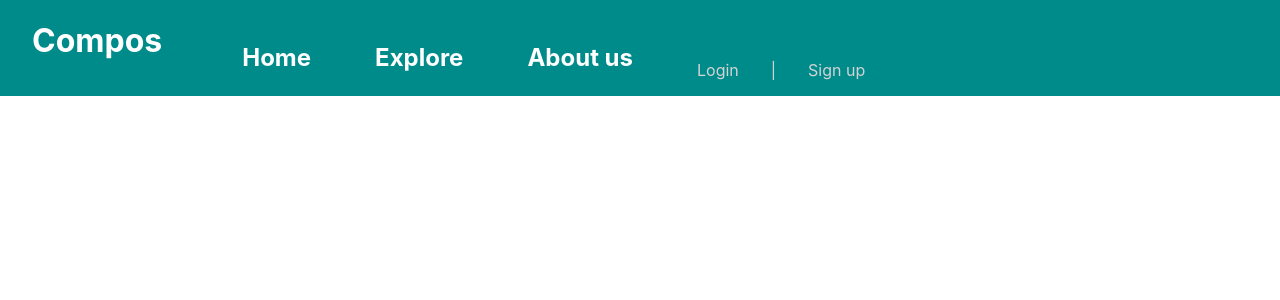
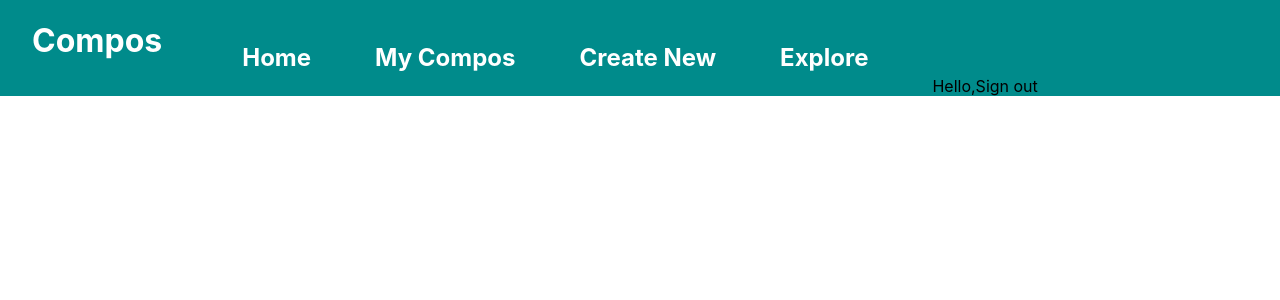
Before and after one commit to NotPako/Compos, a React (Create React App) app: page /login in a window 1280 px wide. Both pictures are taken after a click on the button "Log in". Shown: the top 300 px of the page. Built offline with nearby package versions, Linux system fonts and the light colour scheme; data requests are answered from the project's data file.

Commit message:
now login works puto perfectly

```diff
--- a/src/Components/Header/Header.jsx
+++ b/src/Components/Header/Header.jsx
@@ -4,19 +4,20 @@ import LoggedHeader from '../LoggedHeader/LoggedHeader';
 import UnloggedHeader from '../UnloggedHeader/UnloggedHeader';
 import { useUserContext } from '../../Providers/LoggedUserProvider';
 import './Header.css';
-import { useEffect } from 'react';
 
 const Header = () => {
 
-
+    const user = useUserContext();
 
     return (
 
     <div className='headerDesign'>
             <h1 className='titleDesign'>Compos</h1>
-
+            {user === null ? (
                 <UnloggedHeader/>
-
+            ) : (
+                <LoggedHeader/>
+            )}
 
 
     </div>
--- a/src/Components/LoggedHeader/LoggedHeader.jsx
+++ b/src/Components/LoggedHeader/LoggedHeader.jsx
@@ -21,7 +21,7 @@ const LoggedHeader = () => {
         <div className="linkDesign" onClick={()=>setTimeout(()=>{navigate("/createnew")},250)}>Create New</div>
         <div className="linkDesign" onClick={()=>setTimeout(()=>{navigate("/explore")},250)}>Explore</div>
         <div className="profileDesign">Hello, {user.username}</div>
-        <div className="signOutDesign" onClick={signOut()}>Sign out</div>
+        <div className="signOutDesign" onClick={() => signOut()}>Sign out</div>
 
 
     </div>
--- a/src/Components/LoginCard/LoginCard.jsx
+++ b/src/Components/LoginCard/LoginCard.jsx
@@ -42,7 +42,7 @@ const LoginCard = () => {
 
             console.log("logged in");
             userChange(user);
-            console.log(seeUser);
+            console.log("usuario que se loggea", user);
             navigate('/userHome');
 
 
--- a/src/Providers/LoggedUserProvider.jsx
+++ b/src/Providers/LoggedUserProvider.jsx
@@ -17,6 +17,8 @@ export const LoggedUserProvider = (props) => {
     const [user, setUser] = useState(null);
 
     const userChange = (logged) => {
+        console.log("el logged",logged);
+        debugger;
         setUser(logged);
     }
 
```
